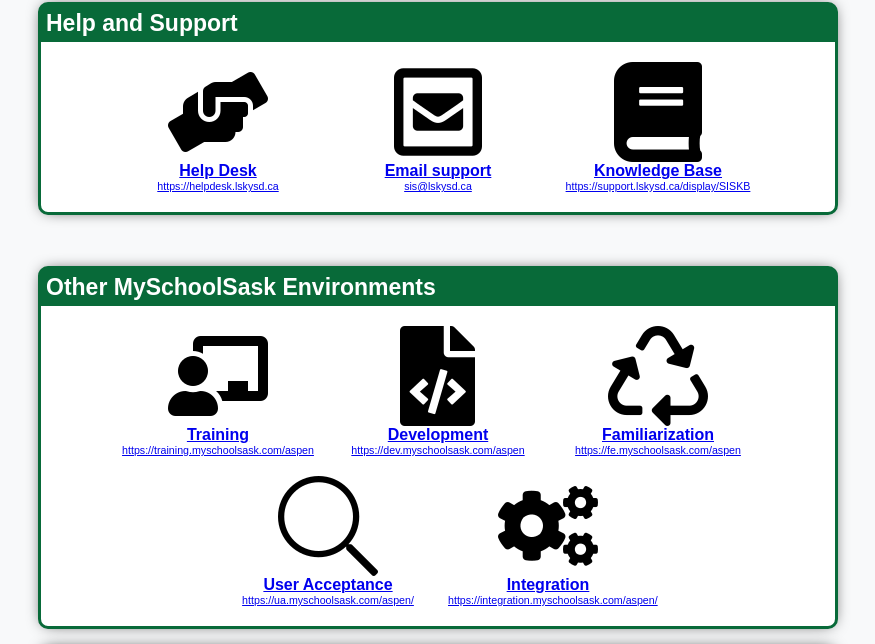
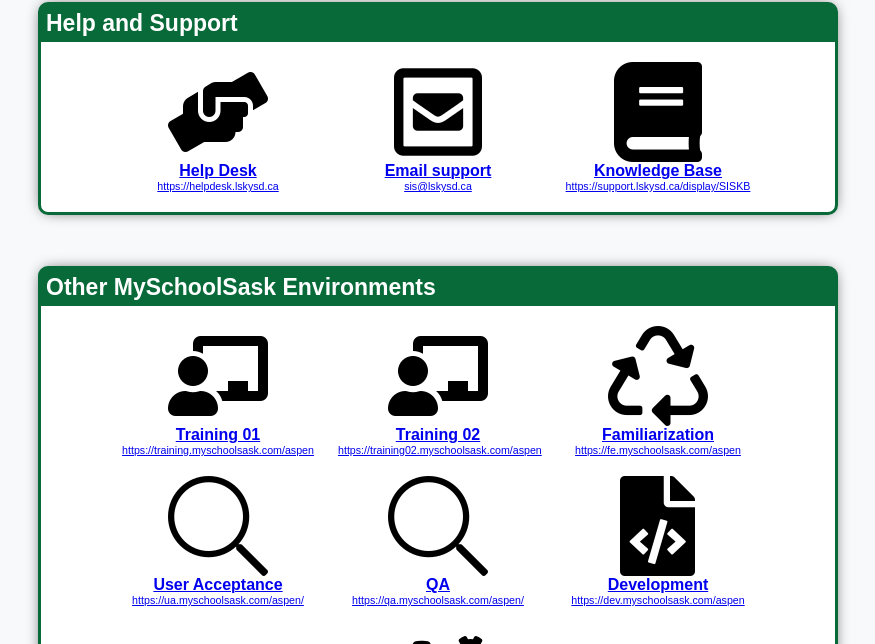
Before and after one commit to LivingSkySchoolDivision/MySchoolSaskLinkPage, a plain HTML site: page wwwroot/index.html in a window 1280 px wide. Shown: the part 492-1136 px from the top of the page, without its empty margins (202-1077 px from the left). Drawn offline with Linux system fonts and the light colour scheme.

Commit message:
Add links to QA and Training02

```diff
--- a/wwwroot/index.html
+++ b/wwwroot/index.html
@@ -47,12 +47,12 @@
 					<div class="environment_title">Other MySchoolSask Environments</div>
 					<div class="environment_content" style="display: flex; justify-content: center;flex-wrap: wrap;">
 
-						<div class="environment_button">
-							<a href="https://training.myschoolsask.com/aspen/"><img src="training.png"><br/><b>Training</b><br/>https://training.myschoolsask.com/aspen</a>
+						<div class="environment_button dim">
+							<a href="https://training.myschoolsask.com/aspen/"><img src="training.png"><br/><b>Training 01</b><br/>https://training.myschoolsask.com/aspen</a>
 						</div>
 
 						<div class="environment_button">
-							<a href="https://dev.myschoolsask.com/aspen/"><img src="dev.png"><br/><b>Development</b><br/>https://dev.myschoolsask.com/aspen</a>
+							<a href="https://training02.myschoolsask.com/aspen/"><img src="training.png"><br/><b>Training 02</b><br/>https://training02.myschoolsask.com/aspen</a>
 						</div>
 
 						<div class="environment_button">
@@ -63,6 +63,15 @@
 						<div class="environment_button">
 							<a href="https://ua.myschoolsask.com/aspen/"><img
 									src="ua.png"><br /><b>User Acceptance</b><br />https://ua.myschoolsask.com/aspen/</a>
+						</div>
+
+						<div class="environment_button">
+							<a href="https://qa.myschoolsask.com/aspen/"><img
+									src="ua.png"><br /><b>QA</b><br />https://qa.myschoolsask.com/aspen/</a>
+						</div>
+
+						<div class="environment_button">
+							<a href="https://dev.myschoolsask.com/aspen/"><img src="dev.png"><br/><b>Development</b><br/>https://dev.myschoolsask.com/aspen</a>
 						</div>
 
 						<div class="environment_button">
```
